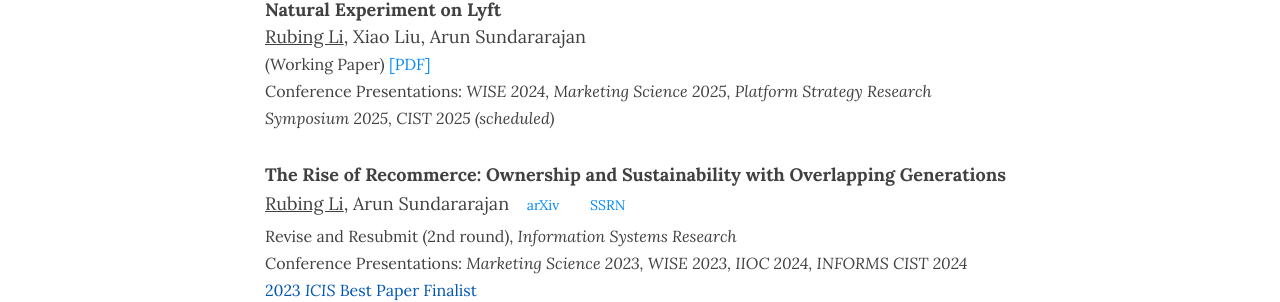
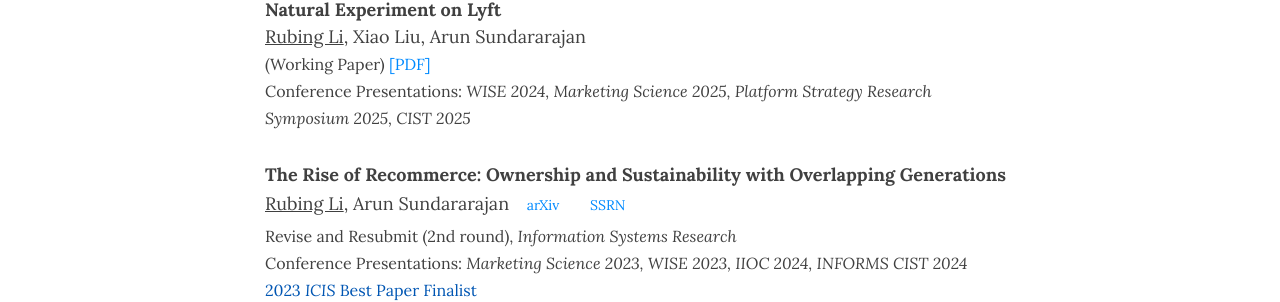
Before and after one commit to RubingLi123/rubingli123.github.io, a Jekyll site: the page built from research.md, in a window 1280 px wide and 900 px high. Shown: the part 254-556 px from the top of the window. Built offline with Jekyll 4.4.1, drawn with Linux system fonts in a browser that asks for light colours; nearby versions of some CDN libraries.

Commit message:
Update research.md

```diff
--- a/research.md
+++ b/research.md
@@ -43,7 +43,7 @@
 <br><span style="font-size: 16px;">(Working Paper)</span><span style="font-size: 16px;">
   <a href="https://github.com/RubingLi123/rubingli123.github.io/blob/main/papers/lyft_transparency.pdf" target="_blank">[PDF]</a>
 </span>
-<br><span style="font-size: 16px;">Conference Presentations: <em>WISE 2024, Marketing Science 2025, Platform Strategy Research Symposium 2025, CIST 2025 (scheduled) </em></span>
+<br><span style="font-size: 16px;">Conference Presentations: <em>WISE 2024, Marketing Science 2025, Platform Strategy Research Symposium 2025, CIST 2025 </em></span>
 
 
 **The Rise of Recommerce: Ownership and Sustainability with Overlapping Generations**
```
